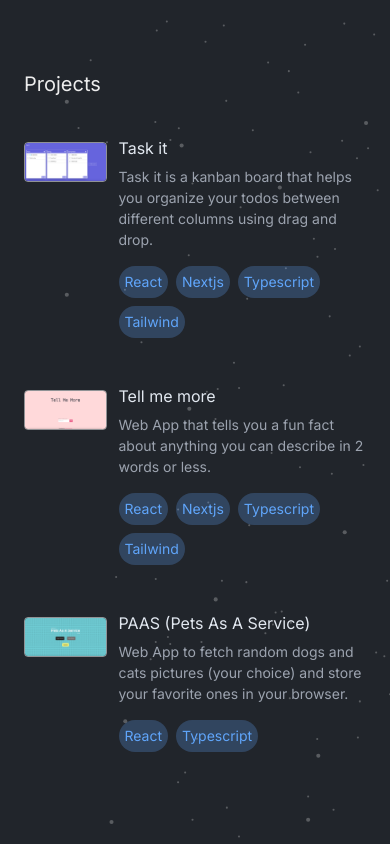
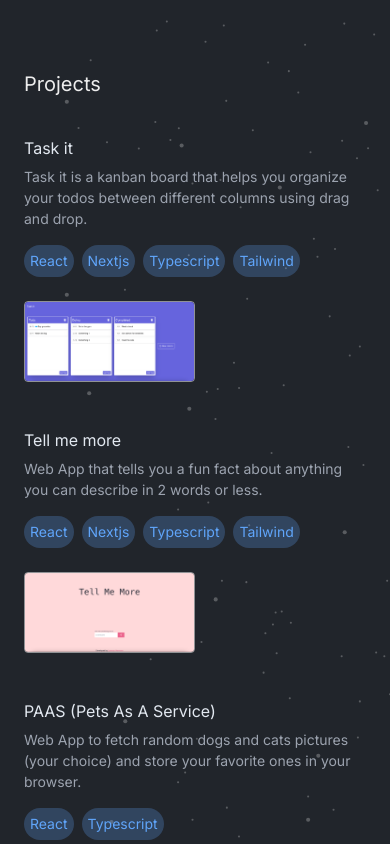
Before and after one commit to lmhmDev/my-portfolio, a Next.js app: page / in a window 390 px wide. Shown: the part 1840-2684 px from the top of the page. Built offline with nearby package versions, Linux system fonts and the light colour scheme.

Commit message:
project card mobile responsive

```diff
--- a/src/components/project-card.tsx
+++ b/src/components/project-card.tsx
@@ -7,15 +7,15 @@ interface Props {
 
 const ProjectCard = ({ project }: Props) => {
     return (
-        <article className='mb-12 flex w-full gap-3 rounded-sm'>
-            <div className='mt-1 w-[25%]'>
+        <article className='mb-12 flex flex-col-reverse md:flex-row w-full gap-3 rounded-sm'>
+            <div className='mt-3 md:mt-1 w-[50%] max-w-[300px] md:w-[25%]'>
                 <img
                     src={project.imgUrl}
                     alt='project image'
                     className='w-full rounded border border-[1px] border-white border-opacity-50'
                 />
             </div>
-            <div className='w-[75%]'>
+            <div className='w-full md:w-[75%]'>
                 <p className='leading-tight text-slate-200'>{project.name}</p>
                 <p className='mb-4 mt-2 text-sm leading-normal text-gray-400'>
                     {project.description}
```
